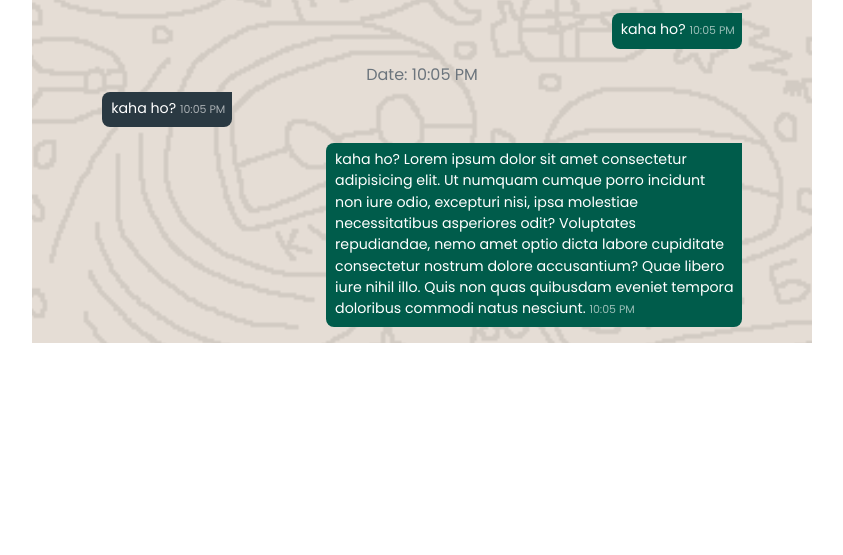
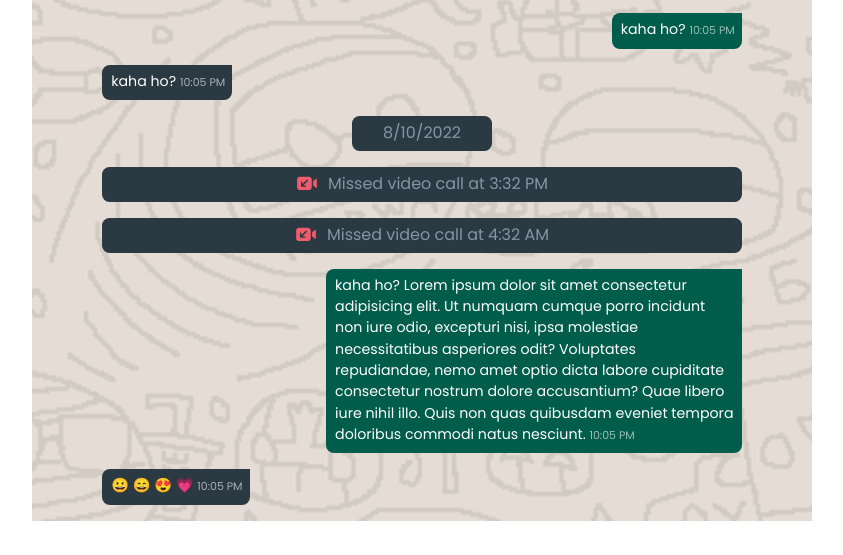
Before and after one commit to roshankumar0/whatsapp-clone, a plain HTML site: page mychat.html in a window 1280 px wide. Shown: the part 1839-2394 px from the top of the page, without its empty margins (212-1055 px from the left). Before the commit the page ends 2246 px from the top, so only its background shows below. Drawn offline with nearby package versions, Linux system fonts and the light colour scheme.

Commit message:
switch branches

```diff
--- a/mychat.css
+++ b/mychat.css
@@ -10,3 +10,31 @@
     margin-bottom: 0;
     width: 100%;
 }
+
+.date {
+    background: #2A3942;
+    color: #8696A0;
+    padding: 5px 12px 6px;
+    box-shadow: 0 1px 0.5px rgba(var 11, 20, 26, .13);
+    border-radius: 7.5px;
+    max-width: 22%;
+    margin: auto;
+
+}
+
+.myvideocall {
+    background: #2A3942;
+    color: #8696A0;
+    padding: 5px 12px 6px;
+    box-shadow: 0 1px 0.5px rgba(var 11, 20, 26, .13);
+    border-radius: 7.5px;
+    margin: 16px 0;
+    margin-inline: auto;
+    max-width: 100%;
+    text-align: center;
+}
+
+.myvideocall svg {
+    color: #f15c6d;
+    margin-right: 10px;
+}
--- a/mychat.html
+++ b/mychat.html
@@ -100,15 +100,31 @@
                             <p class="message--left"><small class="right--borderradius">kaha ho? <span>10:05
                                         PM</span></small></p>
                             <p class="message--right"><small>kaha ho? <span>10:05 PM</span></small></p>
-                            <p class="text-center text-secondary h6">Date: 10:05 PM</p>
                             <p class="message--left"><small class="right--borderradius">kaha ho? <span>10:05
                                         PM</span></small></p>
+                            <p class="text-center date">8/10/2022</p>
+                            <div class="myvideocall">
+                                <svg viewBox="0 0 19 16" width="19" height="16" class="">
+                                    <path fill="currentColor"
+                                        d="M11.2 1.8H3.3C2 1.8 1 2.8 1 4.1V11c0 1.1 1 2.2 2.3 2.2h8c1.2 0 2.3-1 2.3-2.3V4.1c-.1-1.3-1.2-2.3-2.4-2.3zm-.9 3.5L6.4 9.2h2.1c.2 0 .4.2.4.4v.4c0 .2-.2.4-.4.4H4.7c-.2 0-.4-.2-.4-.4V6.2c0-.2.2-.4.4-.4h.4c.2 0 .4.2.4.4v2.1l3.9-3.9c.2-.2.4-.1.5 0l.3.3c.2.2.2.4.1.6zm4.8 0c-.2.1-.3.3-.3.5v3.3c0 .2.1.4.3.5l2.9 2.1V3.2l-2.9 2.1z">
+                                    </path>
+                                </svg><span>Missed video call at 3:32 PM</span>
+                            </div>
+                            <div class="myvideocall">
+                                <svg viewBox="0 0 19 16" width="19" height="16" class="">
+                                    <path fill="currentColor"
+                                        d="M11.2 1.8H3.3C2 1.8 1 2.8 1 4.1V11c0 1.1 1 2.2 2.3 2.2h8c1.2 0 2.3-1 2.3-2.3V4.1c-.1-1.3-1.2-2.3-2.4-2.3zm-.9 3.5L6.4 9.2h2.1c.2 0 .4.2.4.4v.4c0 .2-.2.4-.4.4H4.7c-.2 0-.4-.2-.4-.4V6.2c0-.2.2-.4.4-.4h.4c.2 0 .4.2.4.4v2.1l3.9-3.9c.2-.2.4-.1.5 0l.3.3c.2.2.2.4.1.6zm4.8 0c-.2.1-.3.3-.3.5v3.3c0 .2.1.4.3.5l2.9 2.1V3.2l-2.9 2.1z">
+                                    </path>
+                                </svg><span>Missed video call at 4:32 AM</span>
+                            </div>
                             <p class="message--right"><small>kaha ho? Lorem ipsum dolor sit amet consectetur
                                     adipisicing elit. Ut numquam cumque porro incidunt non iure odio, excepturi
                                     nisi, ipsa molestiae necessitatibus asperiores odit? Voluptates repudiandae,
                                     nemo amet optio dicta labore cupiditate consectetur nostrum dolore accusantium?
                                     Quae libero iure nihil illo. Quis non quas quibusdam eveniet tempora doloribus
-                                    commodi natus nesciunt. <span>10:05 PM</span></small></p>
+                                    commodi natus nesciunt. <span>10:05 PM</span></small>
+                            </p>
+                            <p class="message--left"><small>&#128512; &#128516; &#128525; &#128151; <span>10:05 PM</span></small></p>
                         </div>
                     </div>
 
```
